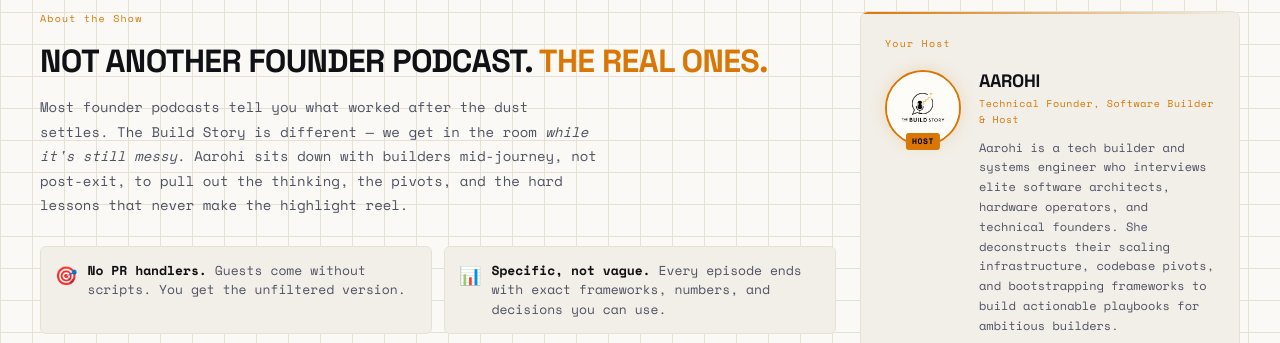
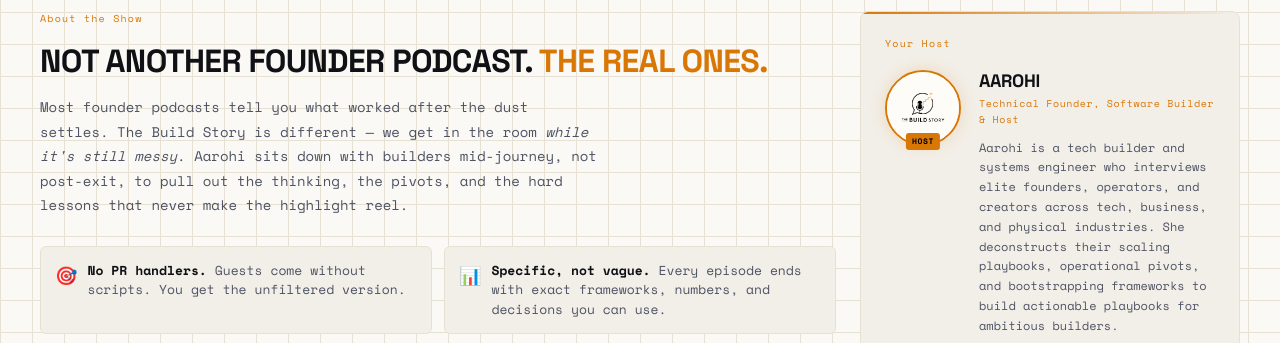
Before and after one commit to aarohikhanna/TheBuildOnline, a website: page public/index.html in a window 1280 px wide. Shown: the part 980-1323 px from the top of the page. Drawn offline with nearby package versions, Linux system fonts and the light colour scheme.

Commit message:
style: broaden host description to include non-tech builders

```diff
--- a/public/index.html
+++ b/public/index.html
@@ -243,7 +243,7 @@
             <h3 class="host-name">Aarohi</h3>
             <p class="host-role">Technical Founder, Software Builder &amp; Host</p>
             <p class="host-desc">
-              Aarohi is a tech builder and systems engineer who interviews elite software architects, hardware operators, and technical founders. She deconstructs their scaling infrastructure, codebase pivots, and bootstrapping frameworks to build actionable playbooks for ambitious builders.
+              Aarohi is a tech builder and systems engineer who interviews elite founders, operators, and creators across tech, business, and physical industries. She deconstructs their scaling playbooks, operational pivots, and bootstrapping frameworks to build actionable playbooks for ambitious builders.
             </p>
             <div class="host-socials">
               <a href="https://www.linkedin.com/in/aarohikhanna/" target="_blank" rel="noopener" class="host-social-pill" aria-label="Aarohi on LinkedIn">
```
